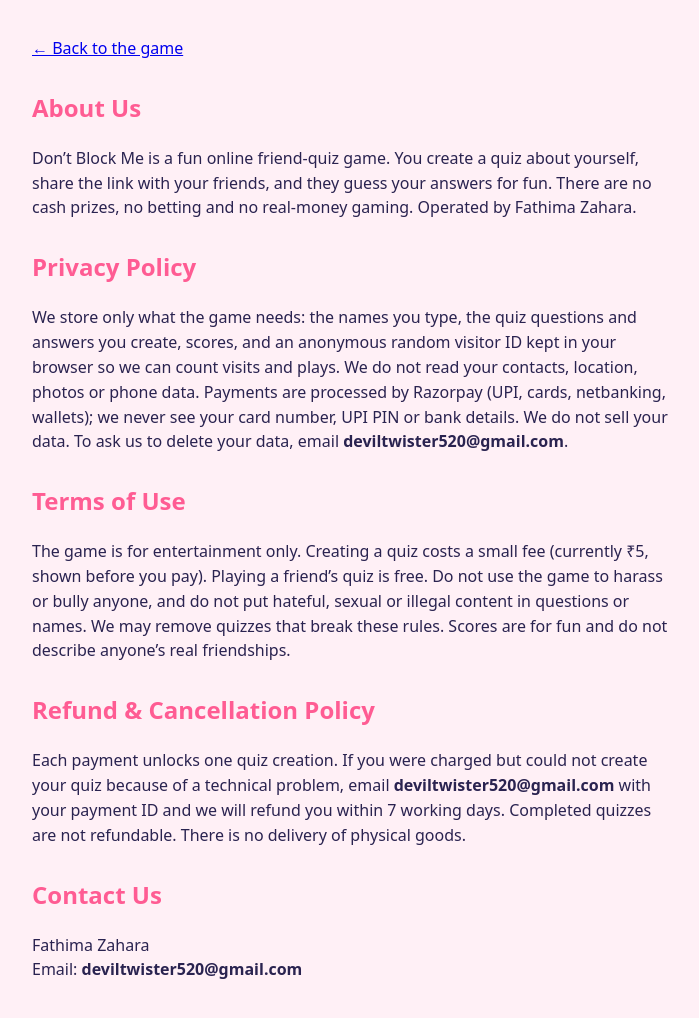
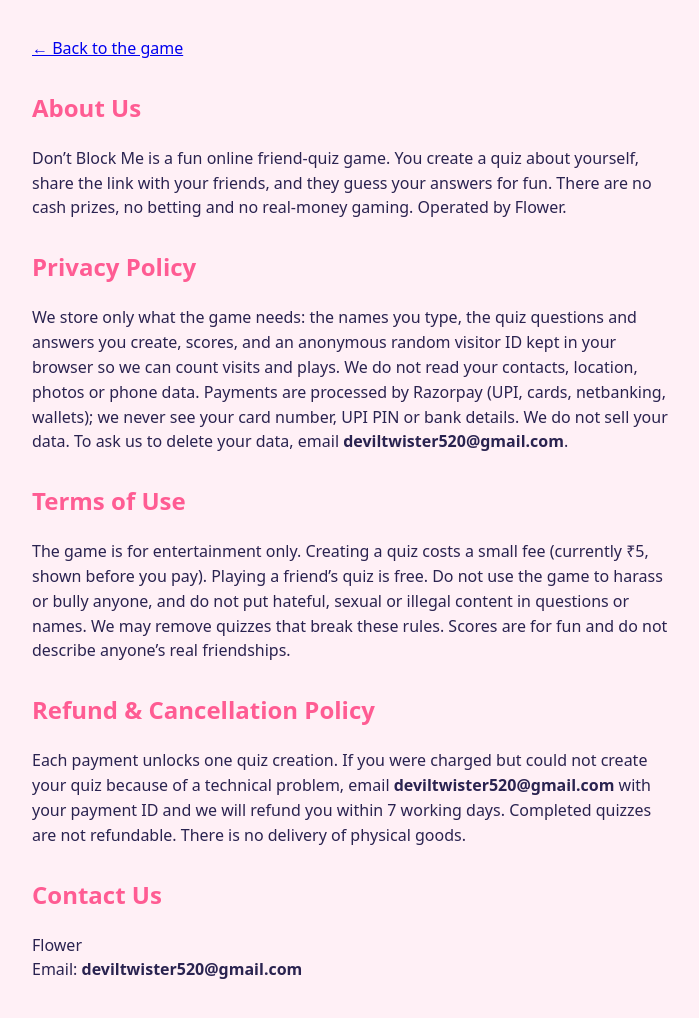
Before and after one commit to zaharaCodes/Don-t-Block-Me, a website: page public/policies.html in a window 1280 px wide. Shown: the whole page, without its empty margins (288-987 px from the left). Drawn offline with Linux system fonts and the light colour scheme.

Commit message:
Update policies

```diff
--- a/public/policies.html
+++ b/public/policies.html
@@ -5,7 +5,7 @@
 <p><a href="/">← Back to the game</a></p>
 
 <h2 id="about">About Us</h2>
-<p>Don’t Block Me is a fun online friend-quiz game. You create a quiz about yourself, share the link with your friends, and they guess your answers for fun. There are no cash prizes, no betting and no real-money gaming. Operated by Fathima Zahara.</p>
+<p>Don’t Block Me is a fun online friend-quiz game. You create a quiz about yourself, share the link with your friends, and they guess your answers for fun. There are no cash prizes, no betting and no real-money gaming. Operated by Flower.</p>
 
 <h2 id="privacy">Privacy Policy</h2>
 <p>We store only what the game needs: the names you type, the quiz questions and answers you create, scores, and an anonymous random visitor ID kept in your browser so we can count visits and plays. We do not read your contacts, location, photos or phone data. Payments are processed by Razorpay (UPI, cards, netbanking, wallets); we never see your card number, UPI PIN or bank details. We do not sell your data. To ask us to delete your data, email <b>deviltwister520@gmail.com</b>.</p>
@@ -17,5 +17,5 @@
 <p>Each payment unlocks one quiz creation. If you were charged but could not create your quiz because of a technical problem, email <b>deviltwister520@gmail.com</b> with your payment ID and we will refund you within 7 working days. Completed quizzes are not refundable. There is no delivery of physical goods.</p>
 
 <h2 id="contact">Contact Us</h2>
-<p>Fathima Zahara<br>Email: <b>deviltwister520@gmail.com</b></p>
+<p>Flower<br>Email: <b>deviltwister520@gmail.com</b></p>
 </body></html>
```
